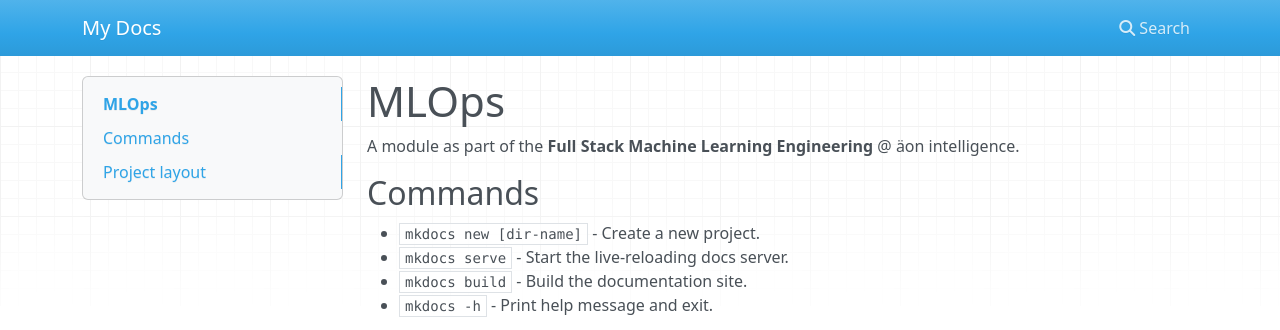
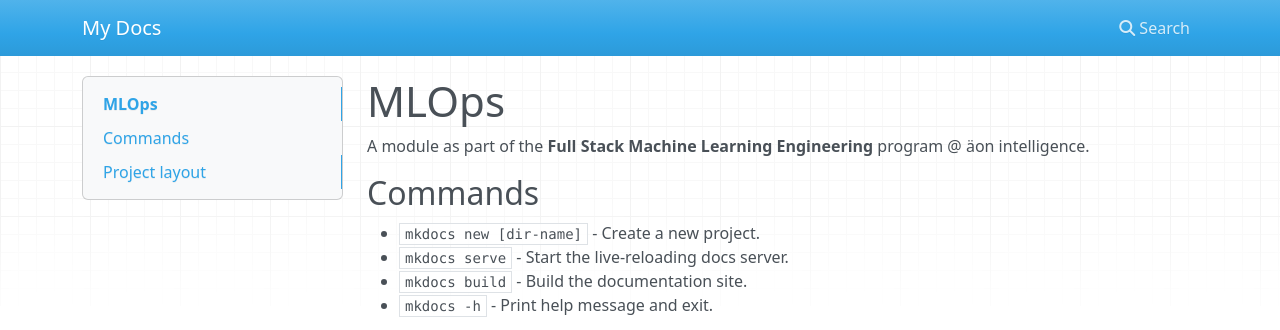
Before and after one commit to soltheaeon/mlops, an MkDocs documentation site: the page built from docs/index.md, in a window 1280 px wide. Shown: the top 330 px of the page. Built offline with MkDocs 1.6.1, drawn with Linux system fonts in a browser that asks for light colours; nearby versions of some CDN libraries.

Commit message:
change index.md

```diff
--- a/docs/index.md
+++ b/docs/index.md
@@ -1,6 +1,6 @@
 # MLOps
 
-A module as part of the **Full Stack Machine Learning Engineering** @ äon intelligence.
+A module as part of the **Full Stack Machine Learning Engineering** program @ äon intelligence.
 
 ## Commands
 
```
Also changed, not shown: site/img/favicon.ico (added), site/img/favicon.png (deleted), site/index.html, site/search/search_index.json, 1 other file.
